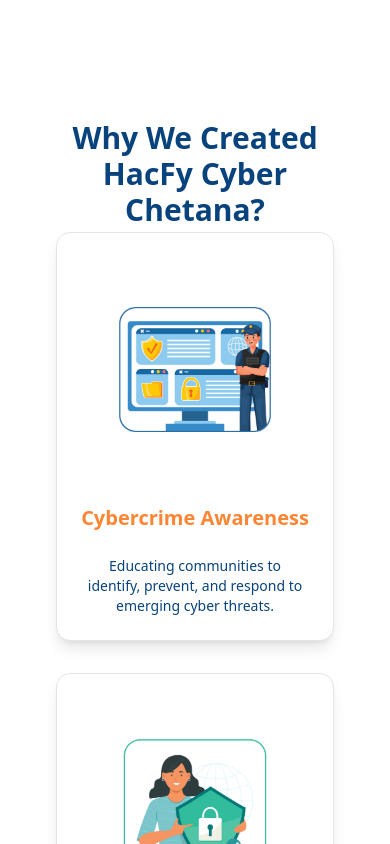
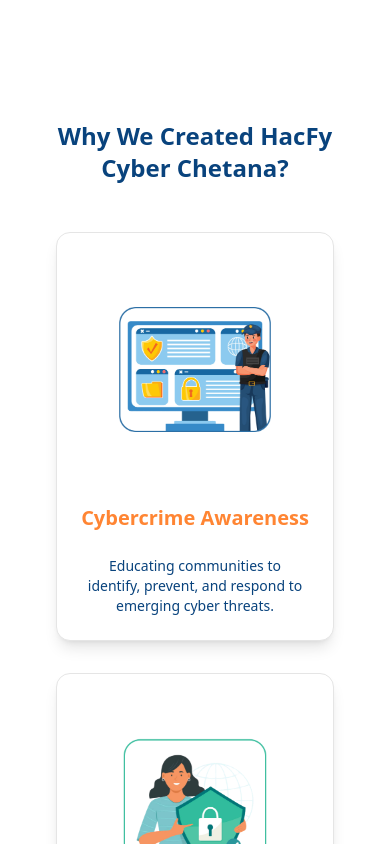
Before and after one commit to Hacfy/hacfy-cyber-chetana, a Next.js app: page / in a window 390 px wide. Shown: the part 2260-3104 px from the top of the page. Built offline with nearby package versions, Linux system fonts and the light colour scheme.

Commit message:
set the allinment

```diff
--- a/app/api/email/route.ts
+++ b/app/api/email/route.ts
@@ -64,7 +64,7 @@
       font-size: 36px;
       font-weight: 700;
       color: #1a3b73;
-      margin-bottom: 10px;
+      margin-bottom: 20px;
     }
 
     .subtext {
@@ -109,7 +109,7 @@
       font-size: 18px;
       font-weight: 700;
       color: #1a3b73;
-      margin-top: 20px;
+      margin-top: 35px;
     }
   </style>
 </head>
--- a/app/homepage/_components/HeroSectioncards.tsx
+++ b/app/homepage/_components/HeroSectioncards.tsx
@@ -15,7 +15,7 @@
       <div className="w-full flex flex-col items-center py-16 md:py-6 rounded-3xl text-black px-6 md:px-12 relative">
 
         <div className="absolute  left-1/2 transform -translate-x-1/2 w-full md:w-[80%] text-center px-4">
-          <h1 className="text-3xl md:text-5xl font-extrabold " style={{ color: "var(--primary-blue)" }}>Why We Created HacFy Cyber Chetana?</h1>
+            <h1 className="text-2xl md:text-5xl  font-extrabold mb-20 text-center" style={{ color: "var(--primary-blue)" }}>Why We Created HacFy Cyber Chetana?</h1>
 
         </div>
 
--- a/app/login/login.tsx
+++ b/app/login/login.tsx
@@ -87,7 +87,7 @@
   style={{ marginTop: -100 }}
 >
   {/* Responsive heading */}
-  <h1 className="text-3xl sm:text-4xl md:text-5xl font-extrabold text-center mb-8" style={{ color: "var(--primary-blue)" }}>
+  <h1 className="text-2xl md:text-5xl  font-extrabold mb-20 text-center" style={{ color: "var(--primary-blue)" }}>
     Cyber Safety Pledge Registration
   </h1>
 
```
